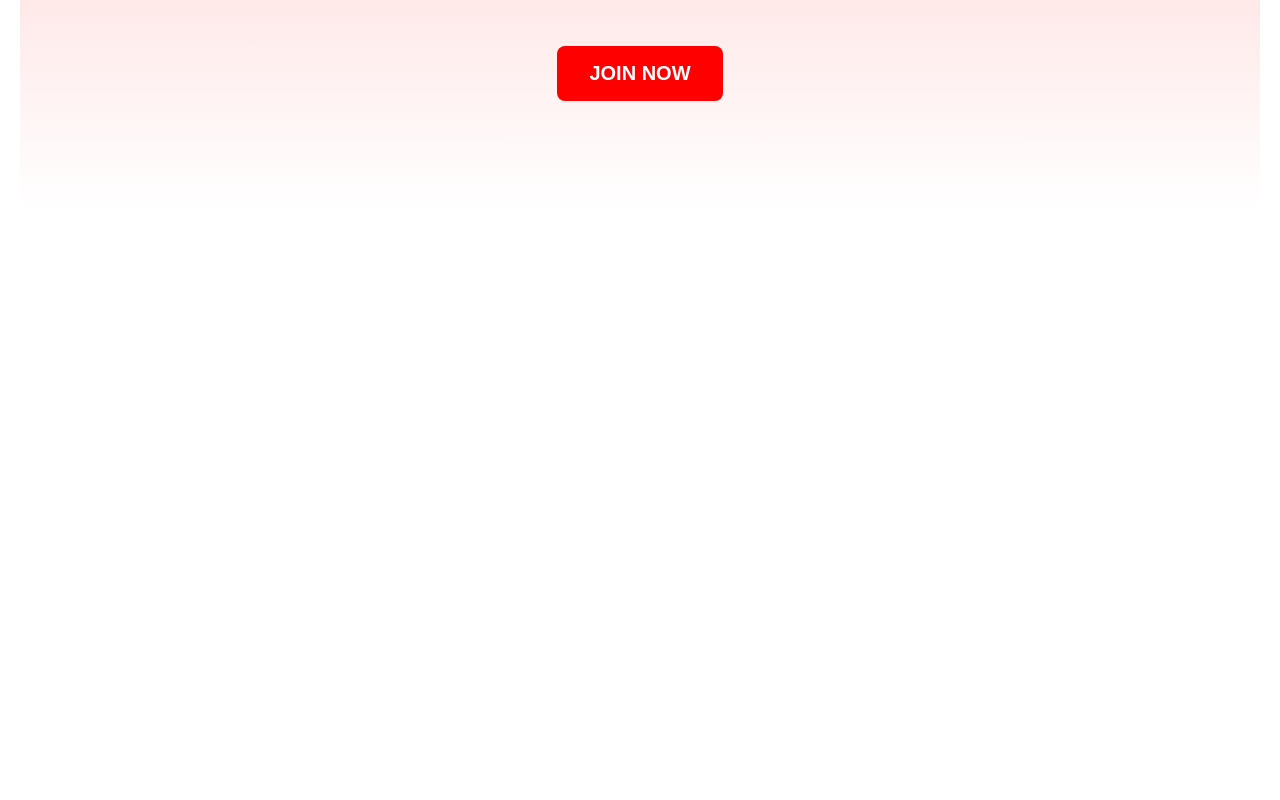
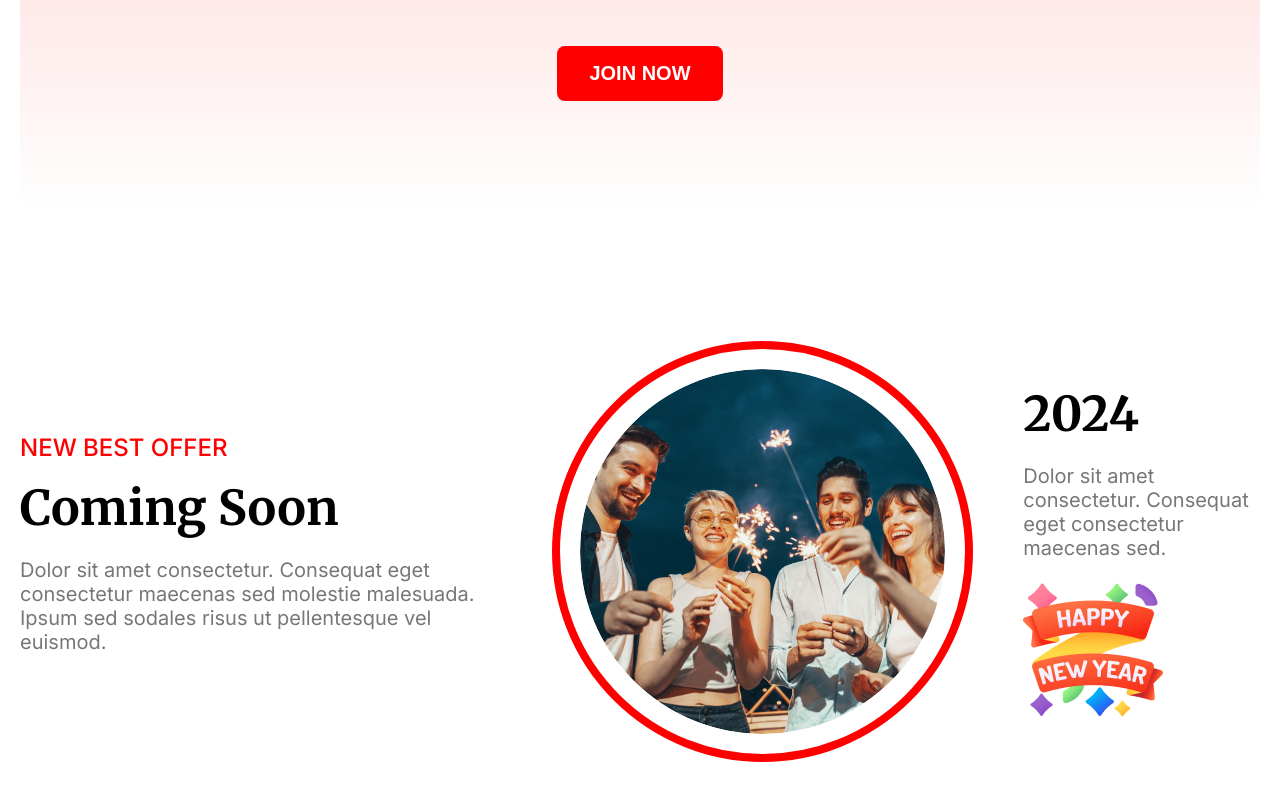
Before and after one commit to khairul1036/Project-3-Happy-New-Year-Website, a plain HTML site: page index.html in a window 1280 px wide. Shown: the part 2789-3589 px from the top of the page. Before the commit the page ends 3130 px from the top, so only its background shows below. Drawn offline with Linux system fonts and the light colour scheme.

Commit message:
added offer section

```diff
--- a/index.html
+++ b/index.html
@@ -41,6 +41,21 @@
             <h2><span class="color-text">Time:</span> Evening 7.30 pm to 12.30 am</h2>
             <button class="btn-primary">JOIN NOW</button>
         </section>
+        <section class="offer-section">
+            <div class="offer-content">
+                <p class="subtitle color-text">NEW BEST OFFER</p>
+                <h2>Coming Soon</h2>
+                <p class="secondary-subtitle color-text3">Dolor sit amet consectetur. Consequat eget consectetur maecenas sed molestie malesuada. Ipsum sed sodales risus ut pellentesque vel euismod. </p>
+            </div>
+            <div class="offer-image">
+                <img src="images/Ellipse 1.png" alt="">
+            </div>
+            <div class="offer-rightside-content">
+                <h2>2024</h2>
+                <p class="secondary-subtitle color-text3">Dolor sit amet consectetur. Consequat eget consectetur maecenas sed.</p>
+                <img src="images/Group 96.png" alt="">
+            </div>
+        </section>
     </main>
 
 </body>
--- a/style/style.css
+++ b/style/style.css
@@ -30,6 +30,9 @@ main section{
 }
 .color-text2{
     color: #070211;
+}
+.color-text3{
+    color: #777777;
 }
 .btn-primary{
     font-weight: bold;
@@ -129,3 +132,25 @@ main section{
 .meeting button{
     margin-top: 25px;
 }
+
+/* offer section style  */
+.offer-section{
+    display: flex;
+    justify-content: space-around;
+    align-items: center;
+    gap: 50px;
+}
+.offer-section h2{
+    font-size: 48px;
+    font-family: "Merriweather", serif;
+    margin-bottom: 20px;
+}
+.secondary-subtitle{
+    font-size: 20px;
+    margin-bottom: 20px;
+}
+.offer-image img{
+    border: 8px solid #FF0000;
+    border-radius: 50%;
+    padding: 20px;
+}
```
